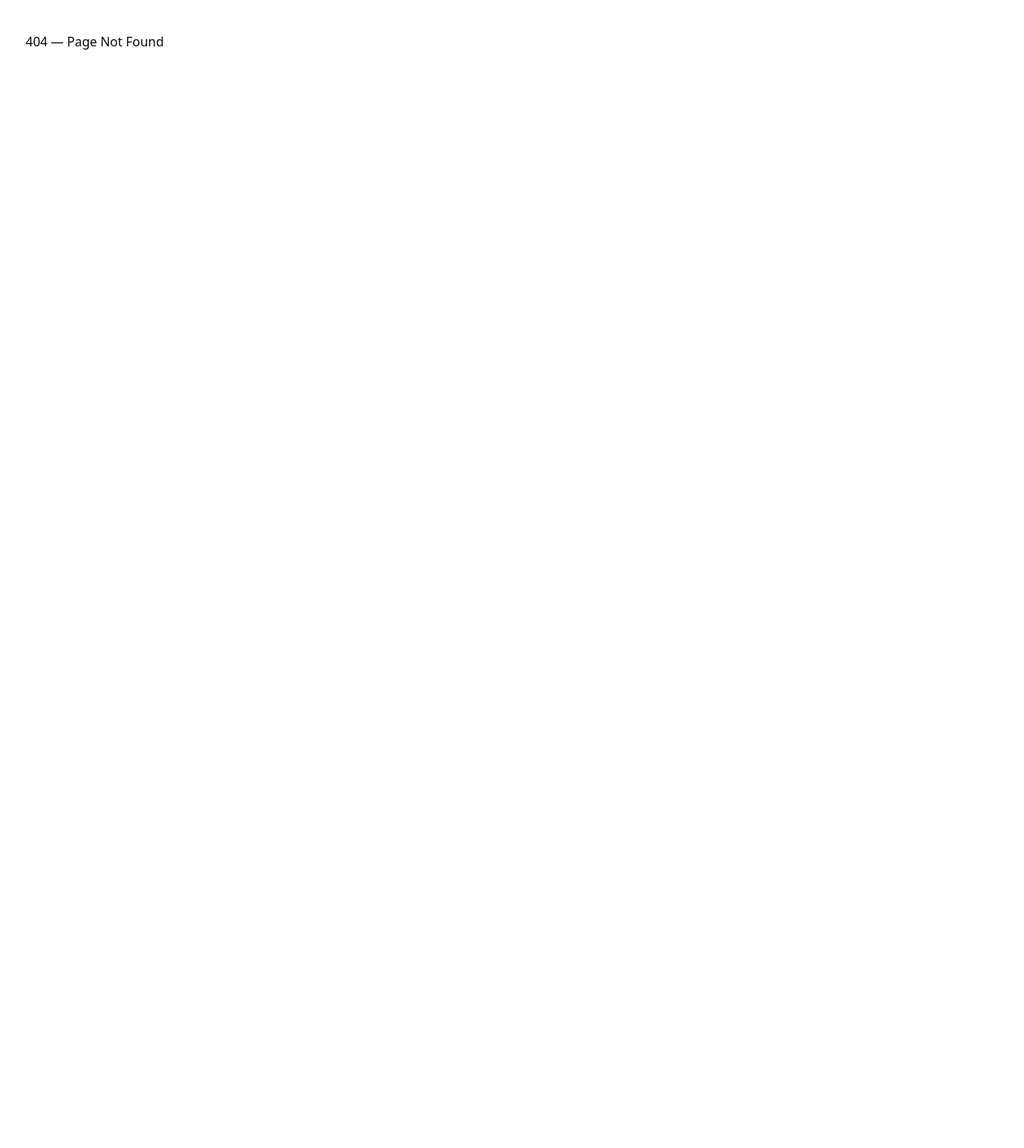
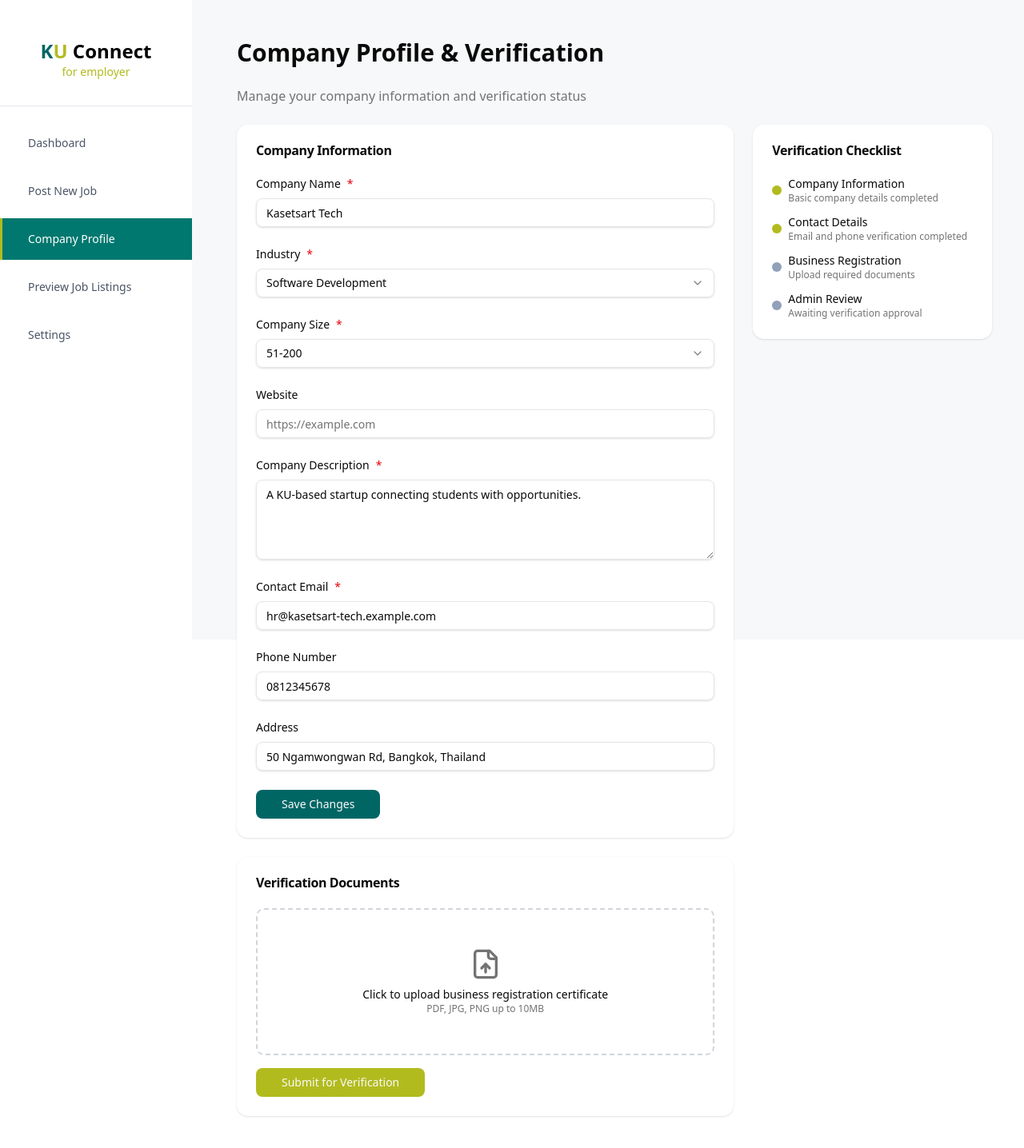
Before and after one commit to AvengerDisassemble/KU-connect, a React (Vite) app in the folder frontend/: page /employer/profile in a window 1280 px wide. Before the commit this address had no page. Shown: the top 1436 px of the page at 80% size. Before the commit the page ends 800 px from the top, so only its background shows below. Built offline with nearby package versions, Linux system fonts and the light colour scheme.

Commit message:
feat(profile): implement ProfilePage and register /profile route

```diff
--- a/frontend/src/App.tsx
+++ b/frontend/src/App.tsx
@@ -8,6 +8,7 @@ import StudentDashboardPage from "@/pages/student/DashboardPage";
 import EmployerDashboardPage from "@/pages/employer/DashboardPage";
 import AdminDashboardPage from "@/pages/admin/DashboardPage";
 import ProfessorDashboardPage from "@/pages/professor/DashboardPage";
+import EmployerProfilePage from "./pages/employer/ProfilePage";
 
 const App: React.FC = () => {
   return (
@@ -22,6 +23,8 @@ const App: React.FC = () => {
           <Route path="/admin" element={<Guard role="admin"><AdminDashboardPage /></Guard>} />
           <Route path="/professor" element={<Guard role="professor"><ProfessorDashboardPage /></Guard>} />
 
+          <Route path="/employer/profile" element={<EmployerProfilePage />} />
+
           <Route path="*" element={<NotFoundPage />} />
         </Routes>
       </main>
--- /dev/null
+++ b/frontend/src/pages/employer/ProfilePage.tsx
@@ -0,0 +1,124 @@
+"use client";
+
+import { useState } from "react";
+import { toast } from "sonner";
+import EmployerSidebar from "@/components/EmployerSideBar";
+import CompanyInfoForm, { type CompanyForm } from "@/components/CompanyInfoForm";
+import VerificationChecklist, { type VerificationItem } from "@/components/CompanyVerificationChecklist";
+import CompanyDocumentUpload from "@/components/CompanyDocumentUpload";
+
+export default function EmployerProfilePage() {
+  const [uploadedFile, setUploadedFile] = useState<File | null>(null);
+
+  // Mock checklist
+  const verificationItems: VerificationItem[] = [
+    { id: "1", title: "Company Information", description: "Basic company details completed", status: "completed" },
+    { id: "2", title: "Contact Details", description: "Email and phone verification completed", status: "completed" },
+    { id: "3", title: "Business Registration", description: "Upload required documents", status: "waiting" },
+    { id: "4", title: "Admin Review", description: "Awaiting verification approval", status: "waiting" },
+  ];
+
+  // Mock company data (prefill)
+  const initialCompanyData: CompanyForm = {
+    companyName: "Kasetsart Tech",
+    industry: "software",
+    companySize: "51-200",
+    website: "",
+    description: "A KU-based startup connecting students with opportunities.",
+    contactEmail: "hr@kasetsart-tech.example.com",
+    phoneNumber: "0812345678",
+    address: "50 Ngamwongwan Rd, Bangkok, Thailand",
+  };
+
+  // Save company info
+  const handleSaveCompany = async (data: CompanyForm) => {
+    try {
+      console.log("Saving company profile:", data);
+      // TODO: await fetch('/api/employers/me/contact', { method:'PUT', body: JSON.stringify(data) })
+      toast.success("Company information saved!");
+    } catch (e) {
+      toast.error("Save failed. Please try again.");
+    }
+  };
+
+  // Upload document handlers
+  const handleFileChange = (event: React.ChangeEvent<HTMLInputElement>) => {
+    const file = event.target.files?.[0];
+    if (!file) return;
+
+    const allowedTypes = ["application/pdf", "image/jpeg", "image/jpg", "image/png"];
+    if (!allowedTypes.includes(file.type)) {
+      toast.error("Please upload a PDF, JPG, or PNG file.");
+      return;
+    }
+    if (file.size > 10 * 1024 * 1024) {
+      toast.error("File size must be less than 10MB.");
+      return;
+    }
+    setUploadedFile(file);
+  };
+
+  const handleRemoveFile = () => {
+    setUploadedFile(null);
+    toast.info("File removed");
+  };
+
+  const handleSubmitVerification = async () => {
+    if (!uploadedFile) {
+      toast.error("Please upload a document before submitting.");
+      return;
+    }
+    try {
+      console.log("Submitting verification with file:", uploadedFile);
+      toast.success("Verification submitted!");
+    } catch (e) {
+      toast.error("Submission failed. Please try again.");
+    }
+  };
+
+  return (
+    <>
+      {/* background */}
+      <div className="fixed inset-0 -z-50 pointer-events-none bg-bg-1" />
+
+      {/* sidebar */}
+      <aside className="fixed inset-y-0 left-0 z-20 w-[280px]">
+        <EmployerSidebar />
+      </aside>
+
+      {/* main */}
+      <main className="min-h-screen pl-[280px] p-6">
+        <div className="max-w-6xl mx-auto">
+          {/* header */}
+          <div className="mb-6">
+            <h1 className="text-3xl font-bold text-foreground mb-6">
+              Company Profile & Verification
+            </h1>
+            <p className="text-muted-foreground">
+              Manage your company information and verification status
+            </p>
+          </div>
+
+          <div className="grid grid-cols-1 lg:grid-cols-3 gap-6">
+            {/* left: form + upload */}
+            <div className="lg:col-span-2 space-y-6">
+              <CompanyInfoForm initial={initialCompanyData} onSave={handleSaveCompany} />
+
+              <CompanyDocumentUpload
+                uploadedFile={uploadedFile}
+                onFileChange={handleFileChange}
+                onRemoveFile={handleRemoveFile}
+                onSubmit={handleSubmitVerification}
+              />
+            </div>
+
+            {/* right: checklist */}
+            <div className="lg:col-span-1">
+              <VerificationChecklist items={verificationItems} />
+            </div>
+          </div>
+        </div>
+      </main>
+    </>
+  );
+}
```
